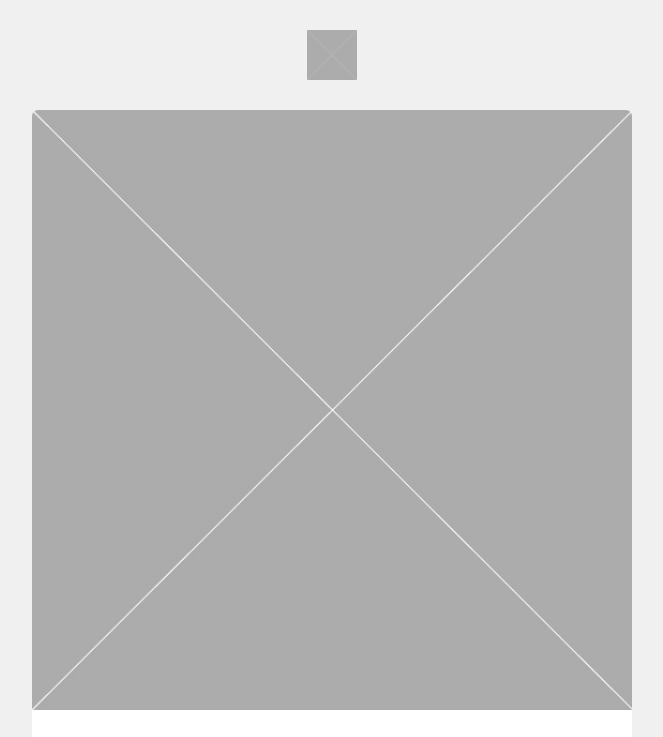
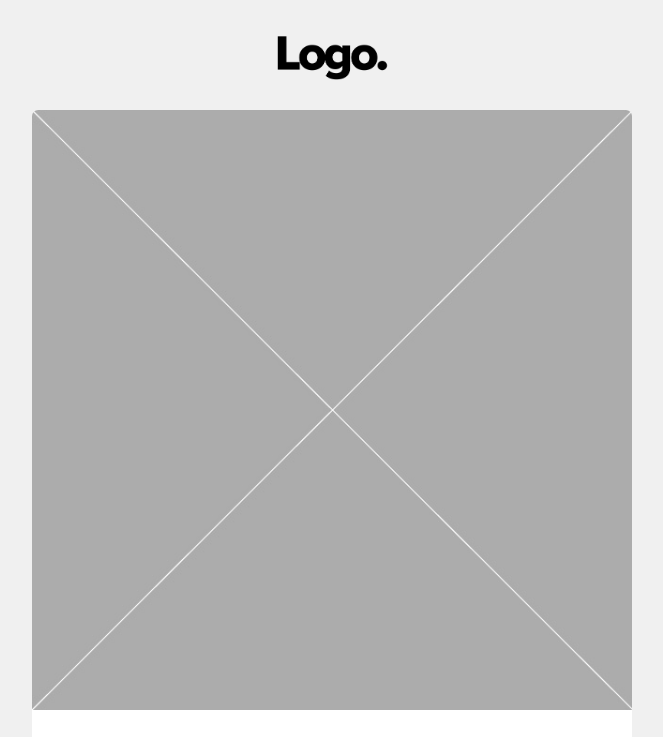
Before and after one commit to anthonywymond/responsive-html-newsletter-email, a plain HTML site: page index.html in a window 1280 px wide. Shown: the top 737 px of the page, without its empty margins (308-971 px from the left). Drawn offline with Linux system fonts and the light colour scheme.

Commit message:
Added logo

```diff
--- a/index.html
+++ b/index.html
@@ -99,7 +99,7 @@
           <tr>
             <td align="center" style="padding: 30px 0;">
               <a href="#" target="_blank">
-                <img src="placeholder-img.jpg" width="50" height="50" alt="XYZ Company" style="display: block; width: 50px; height: 50px;">
+                <img src="logo.png" height="50" alt="XYZ Company" style="display: block; height: 50px;">
               </a>
             </td>
           </tr>
```
Also changed, not shown: logo.png (added).
